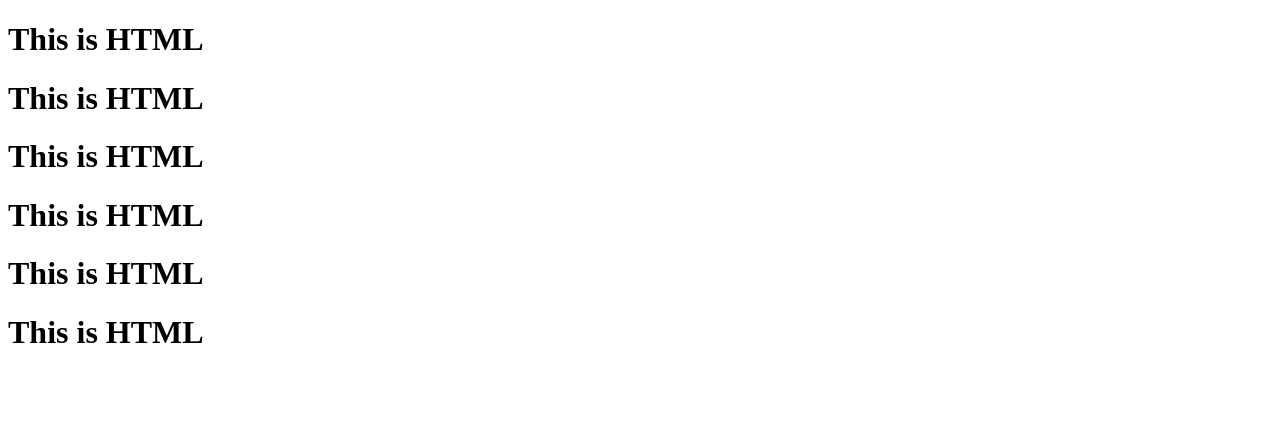
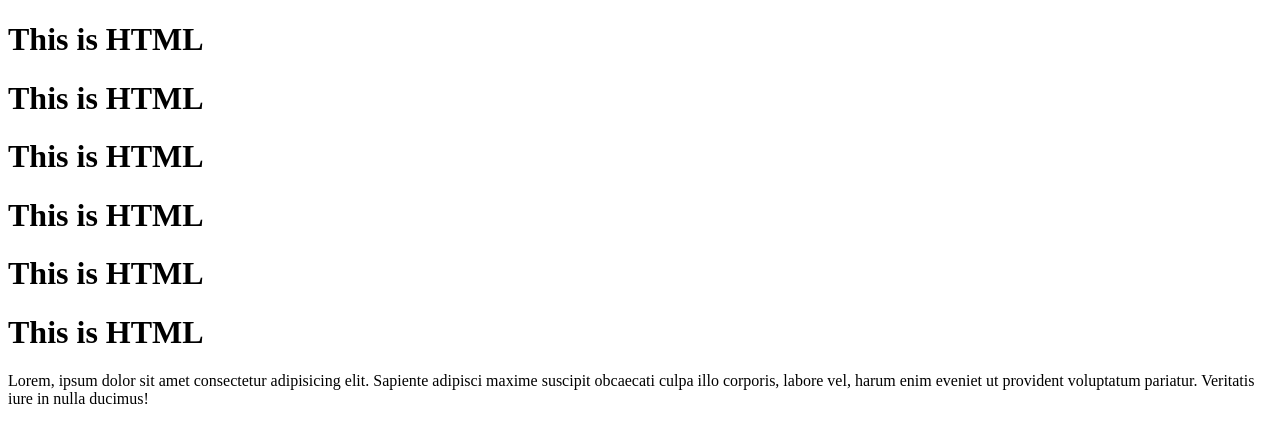
Before and after one commit to hardik900/shashank, a plain HTML site: page index.html in a window 1280 px wide. Drawn offline with Linux system fonts and the light colour scheme.

Commit message:
lorem add in dev

```diff
--- a/index.html
+++ b/index.html
@@ -14,5 +14,8 @@
     <H1>This is HTML</H1>
     <H1>This is HTML</H1>
 
+
+    <p>Lorem, ipsum dolor sit amet consectetur adipisicing elit. Sapiente adipisci maxime suscipit obcaecati culpa illo corporis, labore vel, harum enim eveniet ut provident voluptatum pariatur. Veritatis iure in nulla ducimus!</p>
+
 </body>
 </html>
```
